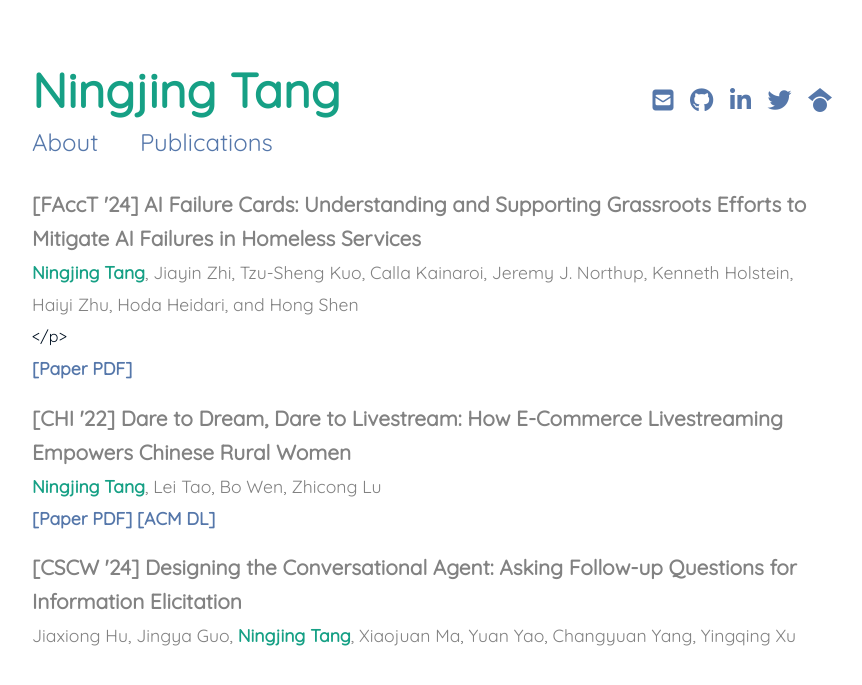
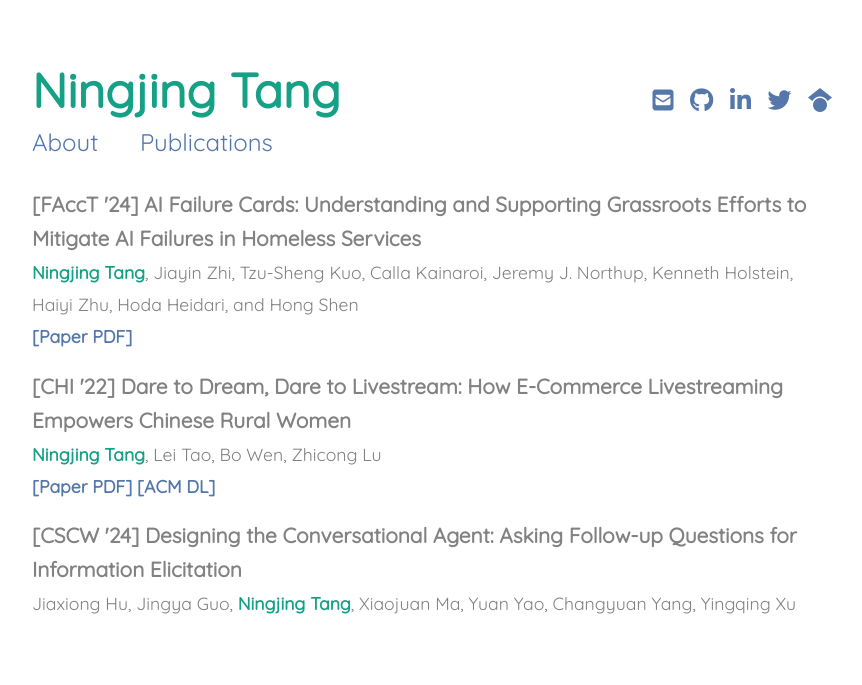
Before and after one commit to EvaaaaTang/evatang.github.io, a Jekyll site: the page built from pub.md, in a window 1280 px wide. Shown: the top 685 px of the page, without its empty margins (208-1070 px from the left). Built offline with Jekyll 4.4.1, drawn with Linux system fonts in a browser that asks for light colours; nearby versions of some CDN libraries.

Commit message:
Update pub.md

```diff
--- a/pub.md
+++ b/pub.md
@@ -9,7 +9,6 @@ layout: page
 <span class="post-teaser__title">[FAccT '24] AI Failure Cards: Understanding and Supporting Grassroots Efforts to Mitigate AI Failures in Homeless Services </span>
 <p class="pub__author">
 <strong>Ningjing Tang</strong>, Jiayin Zhi, Tzu-Sheng Kuo, Calla Kainaroi, Jeremy J. Northup, Kenneth Holstein, Haiyi Zhu, Hoda Heidari, and Hong Shen
-</p>
 </p>
 <p class="pub__link">
 <a href="./assets/facct24-50 (5).pdf">
```
